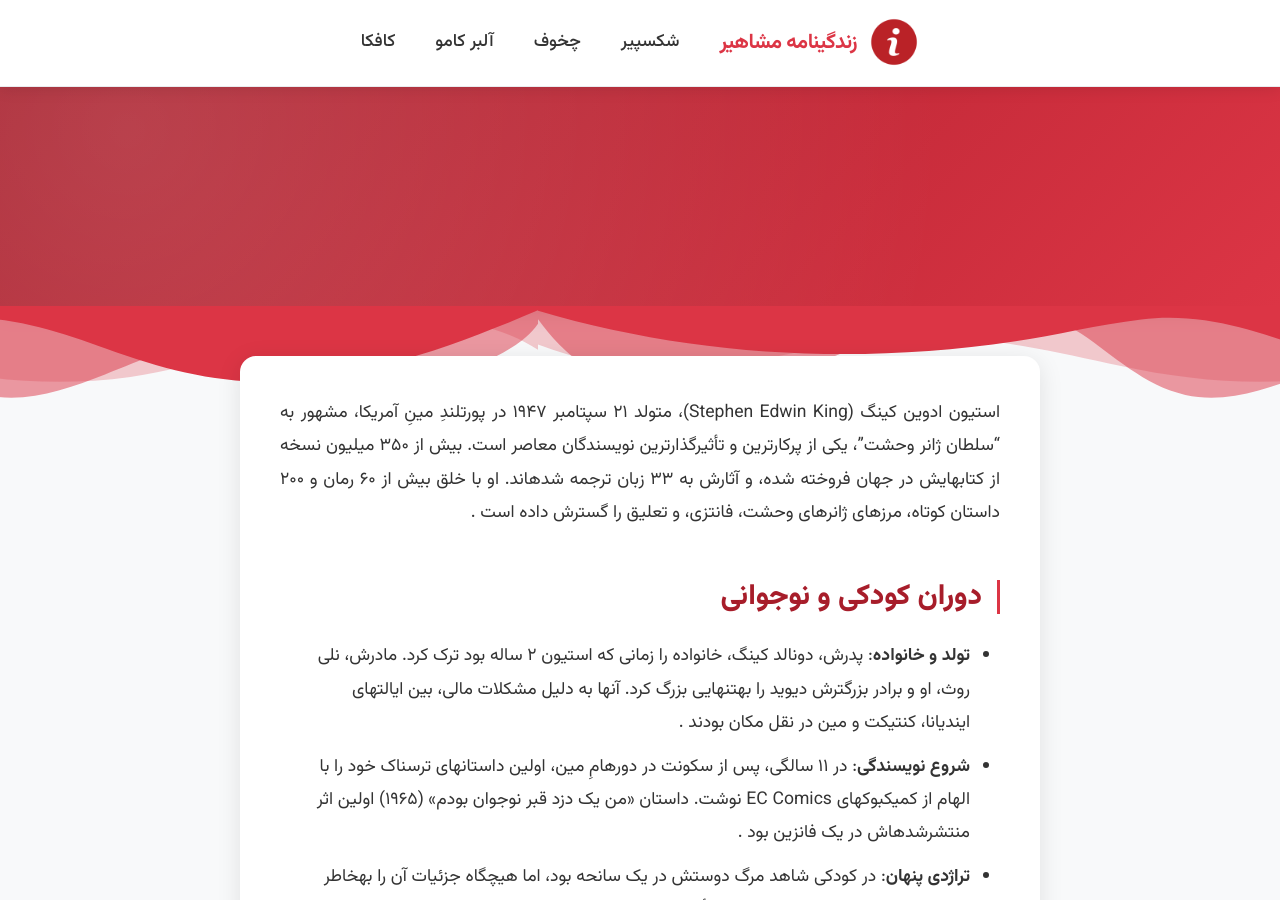
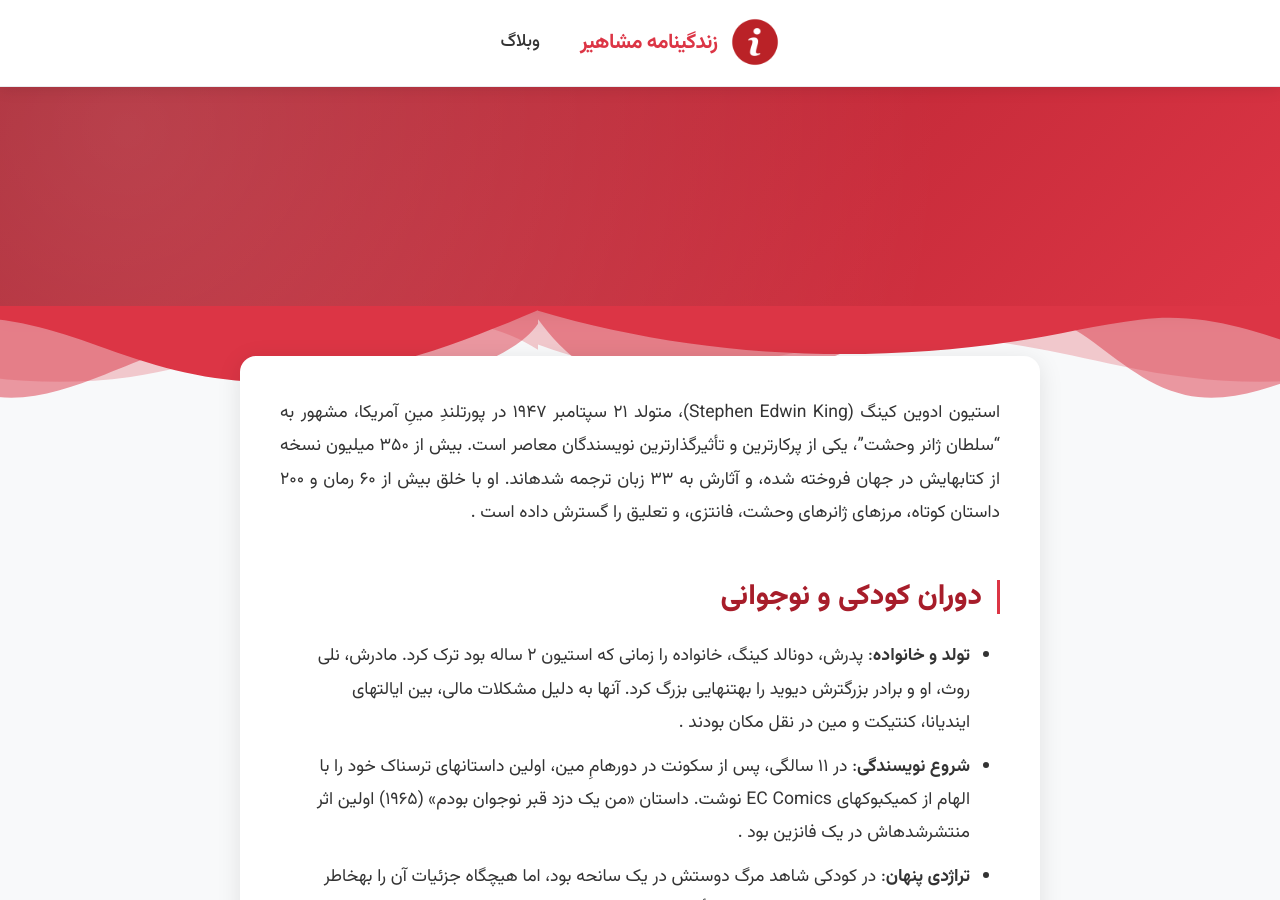
Before and after one commit to darkblog/darkblog.github.io, a Jekyll site: the page built from blog.html, in a window 1280 px wide and 900 px high. Built offline with Jekyll 4.4.1, drawn with Linux system fonts in a browser that asks for light colours.

Commit message:
Update blog.html

```diff
--- a/blog.html
+++ b/blog.html
@@ -58,7 +58,7 @@ sitemap: false
       },
       "datePublished": "{{ page.date | date: '%Y-%m-%d' }}",
       "dateModified": "{{ page.date | date: '%Y-%m-%d' }}",
-      "articleBody": "{{ content | strip_html | truncate: 10000 }}"
+      "articleBody": "{{ content | strip_html | truncate: 160 }}"
     }
     </script>
 
@@ -556,41 +553,33 @@ sitemap: false
     </style>
 </head>
 <body itemscope itemtype="https://schema.org/Article">
-    <!-- Sticky top menu with real site logo -->
     <nav class="top-menu" role="navigation" aria-label="منوی اصلی">
         <ul class="menu-links">
             <li>
                 <a href="https://indexes.ir/" class="logo-container">
-                    <!-- Real site logo from indexes.ir -->
                     <img src="https://indexes.ir/logo.png"
-                         alt="لوگوی زندگینامه مشاهیر"
+                         alt="زندگینامه مشاهیر"
                          class="logo-svg"
                          width="50"
                          height="50">
                     <span class="logo-text">زندگینامه مشاهیر</span>
                 </a>
             </li>
-            <li><a href="https://indexes.ir/89">شکسپیر</a></li>
-            <li><a href="https://indexes.ir/88">چخوف</a></li>
-            <li><a href="https://indexes.ir/87">آلبر کامو</a></li>
-            <li><a href="https://indexes.ir/86">کافکا</a></li>
+            <li><a href="https://indexes.ir/blog">وبلاگ</a></li>
         </ul>
     </nav>
 
-    <!-- Page header with title -->
     <header class="post-header" role="banner" itemscope itemtype="https://schema.org/WPHeader">
         <div class="header-content">
             <h1 class="post-title" itemprop="headline">{{ page.title }}</h1>
         </div>
     </header>
 
-    <!-- Wave divider -->
     <div class="wave-container">
         <div class="wave"></div>
     </div>
 
     <main class="container" role="main">
-        <!-- Main content -->
         <article class="post-container" itemscope itemtype="https://schema.org/Article">
             <div class="post-content" itemprop="articleBody">
                 {{ content }}
@@ -603,7 +592,6 @@ sitemap: false
             </div>
         </article>
 
-        <!-- Footer links -->
         <footer class="simple-footer" role="contentinfo">
             <ul class="footer-links">
                 <li><a href="https://indexes.ir/47">حافظ</a></li>
```
Also changed, not shown: other parts of blog.html (+0 -4 lines).
